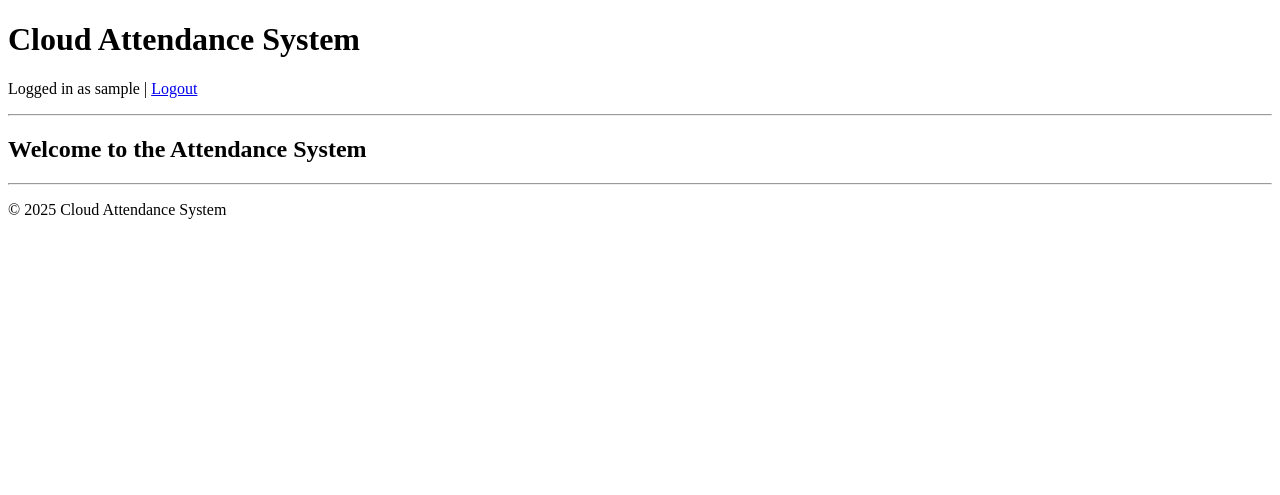
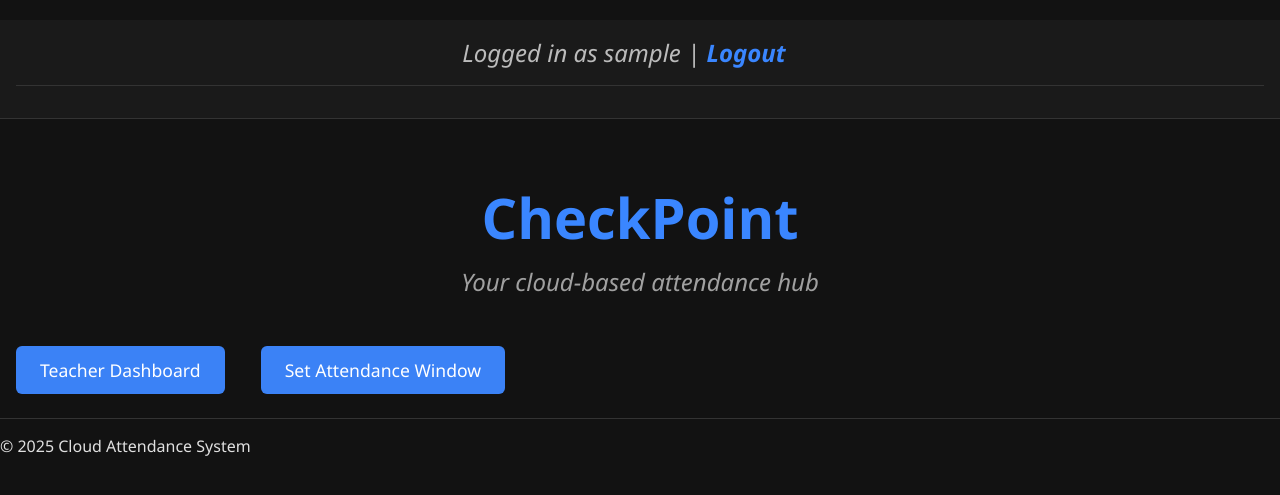
Before and after one commit to soumiksutradhar/cloud-attendance-system, a Flask app: page / in a window 1280 px wide. Shown: the top 495 px of the page. Run offline with Flask 3, Linux system fonts and the light colour scheme; a user stored in the database is signed in; tables that the repository leaves empty hold one stand-in row (values such as "Sample post").

Commit message:
Improvements in UI

```diff
--- a/app/forms/auth_forms.py
+++ b/app/forms/auth_forms.py
@@ -7,7 +7,7 @@ class RegistrationForm(FlaskForm):
     email = StringField('Email', validators=[DataRequired(), Email()])
     password = PasswordField('Password', validators=[DataRequired()])
     confirm_password = PasswordField('Confirm Password', validators=[DataRequired(), EqualTo('password')])
-    role = SelectField('Role', choices=[('student', 'Student'), ('teacher', 'Teacher'), ('employee', 'Employee'), ('admin', 'Admin')], validators=[DataRequired()])
+    role = SelectField('Role', choices=[('student', 'Student'), ('teacher', 'Teacher'), ('admin', 'Admin')], validators=[DataRequired()])
     submit = SubmitField('Sign Up')
 
 class LoginForm(FlaskForm):
--- a/app/routes/auth.py
+++ b/app/routes/auth.py
@@ -29,7 +29,7 @@ def register():
             username=form.username.data,
             email=form.email.data,
             password=hashed_password,
-            role=form.data.role.lower()  # Sets role for user
+            role=form.role.data.lower()  # Sets role for user
         )
         db.session.add(new_user)
         db.session.commit()
--- /dev/null
+++ b/app/static/css/styles.css
@@ -0,0 +1,233 @@
+/* General body background and text */
+body {
+  background-color: #121212; /* Dark background */
+  color: #e0e0e0; /* Light text */
+  font-family: 'Segoe UI', Tahoma, Geneva, Verdana, sans-serif;
+  margin: 0;
+  padding: 0;
+}
+
+/* Form container */
+form {
+  max-width: 400px;
+  margin: 2rem auto;
+  padding: 2rem;
+  background-color: #1e1e1e; /* Darker form background */
+  border-radius: 8px;
+  box-shadow: 0 2px 8px rgba(0,0,0,0.7);
+  color: #e0e0e0;
+}
+
+/* Form inputs */
+form input[type="text"],
+form input[type="email"],
+form input[type="password"],
+form select,
+form textarea {
+  width: 100%;
+  padding: 10px 12px;
+  margin: 0.5rem 0 1rem 0;
+  border: 1.5px solid #444;
+  border-radius: 6px;
+  font-size: 1rem;
+  background-color: #2c2c2c;
+  color: #e0e0e0;
+  transition: border-color 0.3s ease;
+}
+
+form input[type="text"]:focus,
+form input[type="email"]:focus,
+form input[type="password"]:focus,
+form select:focus,
+form textarea:focus {
+  border-color: #3a86ff; /* Bright accent */
+  outline: none;
+  background-color: #3a3a3a;
+}
+
+/* Checkbox */
+form input[type="checkbox"] {
+  margin-right: 8px;
+}
+
+/* Submit button */
+form button[type="submit"],
+form input[type="submit"] {
+  background-color: #3a86ff;
+  color: white;
+  padding: 12px 18px;
+  border: none;
+  border-radius: 6px;
+  cursor: pointer;
+  font-size: 1.1rem;
+  transition: background-color 0.3s ease;
+}
+
+form button[type="submit"]:hover,
+form input[type="submit"]:hover {
+  background-color: #265ecf;
+}
+
+/* Homepage container - center everything */
+.home-container {
+  display: flex;
+  flex-direction: column;
+  justify-content: center;
+  align-items: center;
+  height: 80vh;
+  text-align: center;
+  padding: 1rem;
+}
+
+/* Site header */
+.site-header {
+  text-align: center;
+  margin-top: 20px;
+  margin-bottom: 20px;
+  color: #e0e0e0;
+}
+
+.site-header h1 {
+  font-size: 3rem;
+  margin-bottom: 0.2em;
+  font-weight: bold;
+  color: #3a86ff;
+}
+
+.site-header p {
+  font-size: 1.5rem;
+  font-style: italic;
+  margin-top: 0;
+  color: #bbbbbb;
+}
+
+/* Style for site name and tagline on homepage */
+.home-header {
+  text-align: center;
+  margin-top: 60px;
+  margin-bottom: 40px;
+}
+
+.home-header h1 {
+  font-size: 3.5rem;
+  font-weight: 700;
+  color: #3a86ff;
+  margin-bottom: 10px;
+}
+
+.home-header p {
+  font-size: 1.5rem;
+  font-style: italic;
+  color: #a0a0a0;
+  margin: 0;
+}
+
+/* Button styles for links */
+.home-container a.btn {
+  display: inline-block;
+  margin: 0.5rem 1rem;
+  padding: 12px 24px;
+  font-size: 1.2rem;
+  color: white;
+  background-color: #3a86ff;
+  border-radius: 8px;
+  text-decoration: none;
+  transition: background-color 0.3s ease;
+}
+
+a.btn {
+  display: inline-block;
+  margin: 0.5rem 1rem;
+  padding: 12px 24px;
+  font-size: 1.1rem;
+  color: white;
+  background-color: #3b82f6; /* Blue for dark mode */
+  border-radius: 6px;
+  text-decoration: none;
+  transition: background-color 0.3s ease;
+}
+
+a.btn:hover {
+  background-color: #2563eb;
+}
+
+
+/* Flash messages styling */
+.flash-container {
+  max-width: 600px;
+  margin: 1rem auto;
+}
+
+.alert {
+  padding: 1rem 1.5rem;
+  margin-bottom: 1rem;
+  border-radius: 6px;
+  font-weight: 600;
+}
+
+.alert-info {
+  background-color: #2c2c2c;
+  color: #a0a0a0;
+  border: 1px solid #444;
+}
+
+.alert-success {
+  background-color: #1b441b;
+  color: #a3e635;
+  border: 1px solid #6b9a1f;
+}
+
+.alert-warning {
+  background-color: #4b3b00;
+  color: #facc15;
+  border: 1px solid #b77900;
+}
+
+.alert-danger {
+  background-color: #5b1a1a;
+  color: #f87171;
+  border: 1px solid #9b2c2c;
+}
+
+/* Navigation bar styling */
+header {
+  background-color: #1a1a1a;
+  padding: 1rem;
+  border-bottom: 1px solid #333;
+  color: #e0e0e0;
+}
+
+nav a {
+  color: #3a86ff;
+  margin-right: 1rem;
+  text-decoration: none;
+  font-weight: 600;
+}
+
+nav a:hover {
+  text-decoration: underline;
+}
+
+/* Paragraph color inside nav when logged in */
+nav p {
+  display: inline;
+  color: #bbb;
+  margin: 0 1rem 0 0;
+}
+
+/* Hr styling */
+hr {
+  border: none;
+  border-top: 1px solid #333;
+  margin: 1rem 0;
+}
+
+.btn-group {
+  text-align: center;
+  margin-top: 2rem;
+}
+
+.btn-group .btn {
+  display: inline-block;
+  margin: 0.5rem 1rem;
+}
--- a/app/templates/home.html
+++ b/app/templates/home.html
@@ -3,5 +3,23 @@
 {% block title %}Home{% endblock %}
 
 {% block content %}
-<h2>Welcome to the Attendance System</h2>
+<div class="home-header">
+  <h1>CheckPoint</h1>
+  <p><em>Your cloud-based attendance hub</em></p>
+</div>
+{% if current_user.is_authenticated %}
+    {% if current_user.role in ['teacher', 'admin'] %}
+        <div>
+            <a href="{{ url_for('auth.teacher_dashboard') }}" class="btn">Teacher Dashboard</a>
+            <a href="{{ url_for('auth.set_attendance_window') }}" class="btn">Set Attendance Window</a>
+        </div>
+    {% else %}
+        <p>You are logged in as a student.</p>
+    {% endif %}
+{% else %}
+    <div class="btn-group">
+        <a href="{{ url_for('auth.login') }}" class="btn">Login</a>
+        <a href="{{ url_for('auth.register') }}" class="btn">Register</a>
+    </div>
+{% endif %}
 {% endblock %}
--- a/app/templates/layout.html
+++ b/app/templates/layout.html
@@ -3,11 +3,10 @@
 <head>
     <meta charset="UTF-8">
     <title>{% block title %}Attendance System{% endblock %}</title>
-    <link rel="stylesheet" href="{{ url_for('static', filename='styles.css') }}">
+    <link rel="stylesheet" href="{{ url_for('static', filename='css/styles.css') }}">
 </head>
 <body>
-    <header>
-        <h1>Cloud Attendance System</h1>
+    <header class="site-header">
         <nav>
             {% if request.path != url_for('main.home') %}
                 <a href="{{ url_for('main.home') }}">Home</a>
@@ -15,8 +14,10 @@
             {% if current_user.is_authenticated %}
                 <p>Logged in as {{ current_user.username }} | <a href="{{ url_for('auth.logout') }}">Logout</a></p>
             {% else %}
-                <a href="{{ url_for('auth.login') }}">Login</a>
-                <a href="{{ url_for('auth.register') }}">Register</a>
+                {% if request.path != url_for('main.home') %}
+                    <a href="{{ url_for('auth.login') }}">Login</a>
+                    <a href="{{ url_for('auth.register') }}">Register</a>
+                {% endif %}
             {% endif %}
         </nav>
         <hr>
```
Also changed, not shown: app.db (added), app/static/styles.css (deleted), 1 other file.
